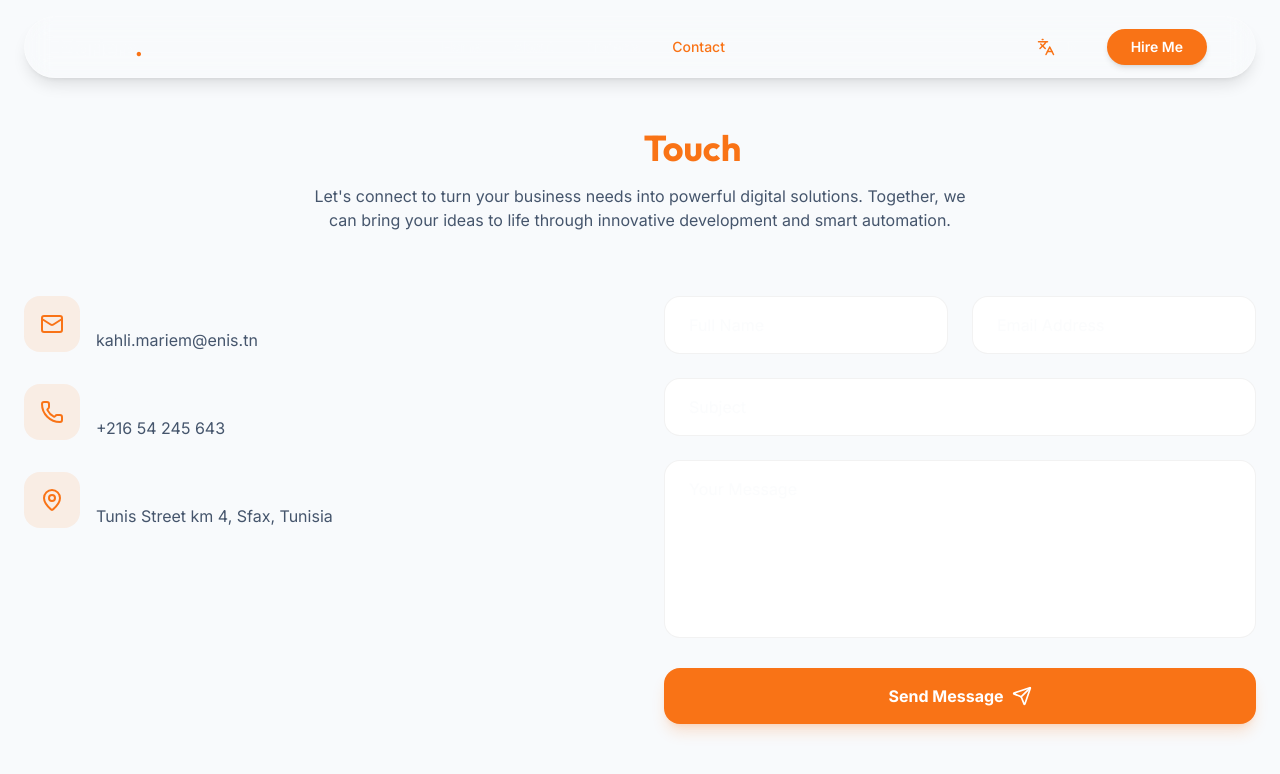
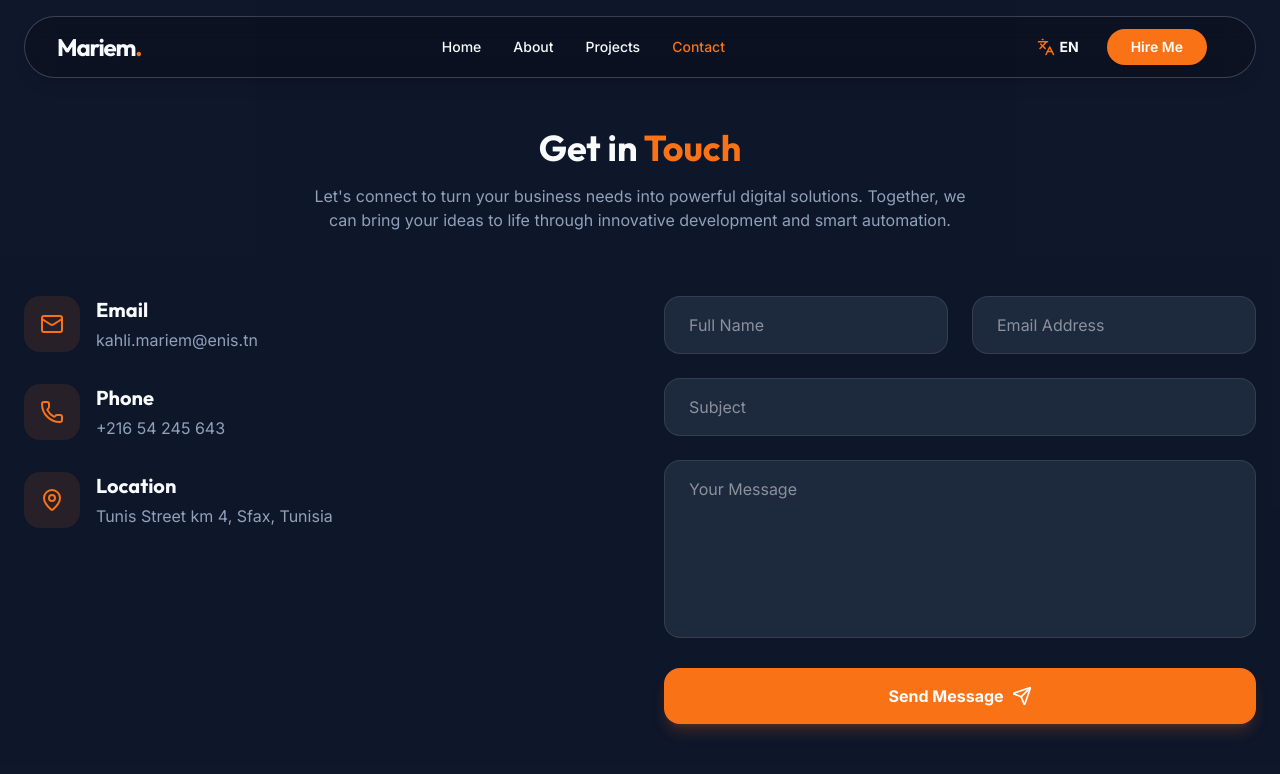
Before and after one commit to mariemkahli1/My_Portfolio_website, a React (Vite) app: page /contact in a window 1280 px wide. Shown: the top 774 px of the page. Built offline with nearby package versions, Linux system fonts and the light colour scheme.

Commit message:
update dark mode dans components

```diff
--- a/src/components/Contact.tsx
+++ b/src/components/Contact.tsx
@@ -36,11 +36,11 @@ const Contact: React.FC = () => {
   };
 
   return (
-    <section id="contact" className="min-h-screen pt-32 pb-24 bg-slate-50 dark:bg-slate-900/50 transition-colors duration-300">
+    <section id="contact" className="min-h-screen pt-32 pb-24 bg-slate-900/50 transition-colors duration-300">
       <div className="max-w-7xl mx-auto px-6">
         <div className="text-center mb-16">
           <h2 className="text-4xl font-bold mb-4">{t('contact.title')} <span className="text-primary">{t('contact.subtitle')}</span></h2>
-          <p className="text-slate-600 dark:text-slate-400 max-w-2xl mx-auto">
+          <p className="text-slate-400 max-w-2xl mx-auto">
             {t('contact.description')}
           </p>
         </div>
@@ -58,7 +58,7 @@ const Contact: React.FC = () => {
               </div>
               <div>
                 <h3 className="text-xl font-bold mb-1">Email</h3>
-                <p className="text-slate-600 dark:text-slate-400">kahli.mariem@enis.tn</p>
+                <p className="text-slate-400">kahli.mariem@enis.tn</p>
               </div>
             </div>
 
@@ -68,7 +68,7 @@ const Contact: React.FC = () => {
               </div>
               <div>
                 <h3 className="text-xl font-bold mb-1">Phone</h3>
-                <p className="text-slate-600 dark:text-slate-400">+216 54 245 643</p>
+                <p className="text-slate-400">+216 54 245 643</p>
               </div>
             </div>
 
@@ -78,7 +78,7 @@ const Contact: React.FC = () => {
               </div>
               <div>
                 <h3 className="text-xl font-bold mb-1">Location</h3>
-                <p className="text-slate-600 dark:text-slate-400">Tunis Street km 4, Sfax, Tunisia</p>
+                <p className="text-slate-400">Tunis Street km 4, Sfax, Tunisia</p>
               </div>
             </div>
           </motion.div>
@@ -89,12 +89,12 @@ const Contact: React.FC = () => {
             viewport={{ once: true }}
           >
             {status === 'success' ? (
-              <div className="bg-white dark:bg-slate-800 p-12 rounded-3xl border border-primary/20 flex flex-col items-center text-center space-y-4 shadow-xl transition-colors duration-300">
+              <div className="bg-slate-800 p-12 rounded-3xl border border-primary/20 flex flex-col items-center text-center space-y-4 shadow-xl transition-colors duration-300">
                 <div className="p-4 bg-primary/20 text-primary rounded-full">
                   <CheckCircle size={48} />
                 </div>
                 <h3 className="text-2xl font-bold">{t('contact.success')}</h3>
-                <p className="text-slate-600 dark:text-slate-400">
+                <p className="text-slate-400">
                   {t('language') === 'fr' ? "Merci de m'avoir contactée. Je vous répondrai dès que possible." : "Thank you for reaching out. I'll get back to you as soon as possible."}
                 </p>
                 <button
@@ -112,14 +112,14 @@ const Contact: React.FC = () => {
                     type="text"
                     required
                     placeholder={t('contact.name')}
-                    className="w-full px-6 py-4 bg-white dark:bg-slate-800 rounded-2xl border border-black/5 dark:border-white/10 focus:border-primary outline-none transition-all duration-300"
+                    className="w-full px-6 py-4 bg-slate-800 rounded-2xl border border-white/10 focus:border-primary outline-none transition-all duration-300"
                   />
                   <input
                     name="email"
                     type="email"
                     required
                     placeholder={t('contact.email')}
-                    className="w-full px-6 py-4 bg-white dark:bg-slate-800 rounded-2xl border border-black/5 dark:border-white/10 focus:border-primary outline-none transition-all duration-300"
+                    className="w-full px-6 py-4 bg-slate-800 rounded-2xl border border-white/10 focus:border-primary outline-none transition-all duration-300"
                   />
                 </div>
                 <input
@@ -127,14 +127,14 @@ const Contact: React.FC = () => {
                   type="text"
                   required
                   placeholder={t('language') === 'fr' ? 'Sujet' : 'Subject'}
-                  className="w-full px-6 py-4 bg-white dark:bg-slate-800 rounded-2xl border border-black/5 dark:border-white/10 focus:border-primary outline-none transition-all duration-300"
+                  className="w-full px-6 py-4 bg-slate-800 rounded-2xl border border-white/10 focus:border-primary outline-none transition-all duration-300"
                 />
                 <textarea
                   name="message"
                   required
                   placeholder={t('contact.message')}
                   rows={6}
-                  className="w-full px-6 py-4 bg-white dark:bg-slate-800 rounded-2xl border border-black/5 dark:border-white/10 focus:border-primary outline-none transition-all duration-300 resize-none"
+                  className="w-full px-6 py-4 bg-slate-800 rounded-2xl border border-white/10 focus:border-primary outline-none transition-all duration-300 resize-none"
                 ></textarea>
 
                 {status === 'error' && (
--- a/src/components/Navbar.tsx
+++ b/src/components/Navbar.tsx
@@ -1,12 +1,10 @@
 import React from 'react';
 import { motion } from 'framer-motion';
-import { Moon, Sun, Menu, X, Languages } from 'lucide-react';
-import { useTheme } from '../ThemeContext';
+import { Menu, X, Languages } from 'lucide-react';
 import { useLanguage } from '../LanguageContext';
 import { Link, useLocation } from 'react-router-dom';
 
 const Navbar: React.FC = () => {
-  const { theme, toggleTheme } = useTheme();
   const { language, setLanguage, t } = useLanguage();
   const [isOpen, setIsOpen] = React.useState(false);
   const location = useLocation();
@@ -20,7 +18,7 @@ const Navbar: React.FC = () => {
 
   return (
     <nav className="fixed top-0 left-0 right-0 z-50 px-6 py-4">
-      <div className="max-w-7xl mx-auto flex items-center justify-between bg-white/10 dark:bg-black/20 backdrop-blur-md rounded-full px-8 py-3 border border-white/20 shadow-lg">
+      <div className="max-w-7xl mx-auto flex items-center justify-between bg-black/20 backdrop-blur-md rounded-full px-8 py-3 border border-white/20 shadow-lg">
         <div className="text-2xl font-bold font-display tracking-tighter">
           Mariem<span className="text-primary">.</span>
         </div>
@@ -43,13 +41,12 @@ const Navbar: React.FC = () => {
         <div className="flex items-center space-x-4">
           <button
             onClick={() => setLanguage(language === 'en' ? 'fr' : 'en')}
-            className="flex items-center space-x-1 px-3 py-1.5 rounded-full hover:bg-black/5 dark:hover:bg-white/10 transition-colors text-sm font-bold uppercase"
+            className="flex items-center space-x-1 px-3 py-1.5 rounded-full hover:bg-white/10 transition-colors text-sm font-bold uppercase"
             aria-label="Toggle Language"
           >
             <Languages size={18} className="text-primary" />
             <span>{language}</span>
           </button>
-
 
           <Link
             to="/contact"
@@ -72,14 +69,14 @@ const Navbar: React.FC = () => {
         <motion.div
           initial={{ opacity: 0, y: -20 }}
           animate={{ opacity: 1, y: 0 }}
-          className="md:hidden absolute top-24 left-6 right-6 bg-white dark:bg-slate-900 rounded-3xl p-6 shadow-2xl border border-black/5 dark:border-white/10"
+          className="md:hidden absolute top-24 left-6 right-6 bg-slate-900 rounded-3xl p-6 shadow-2xl border border-white/10"
         >
           <div className="flex flex-col space-y-4">
             {navLinks.map((link) => (
               <Link
                 key={link.name}
                 to={link.href}
-                className={`text-lg font-medium py-2 border-b border-black/5 dark:border-white/5 ${
+                className={`text-lg font-medium py-2 border-b border-white/5 ${
                   location.pathname === link.href ? 'text-primary' : ''
                 }`}
                 onClick={() => setIsOpen(false)}
--- a/src/components/Projects.tsx
+++ b/src/components/Projects.tsx
@@ -2,12 +2,14 @@ import React from 'react';
 import { motion } from 'framer-motion';
 import { Github } from 'lucide-react';
 import { useLanguage } from '../LanguageContext';
-import auth from '../assets/Authentification.png';
-import commerce from '../assets/E-commerce.png';
-import library from '../assets/library.png';
-import sporty from '../assets/SPORTY.png';
+
 const Projects: React.FC = () => {
   const { t } = useLanguage();
+  const auth = "/src/assets/Authentification.png";
+  const commerce = "/src/assets/E-commerce.png";
+  const library = "/src/assets/library.png";
+  const sporty = "/src/assets/SPORTY.png";
+
   const projects = [
     {
       title: t('projects.p1.title'),
@@ -40,11 +42,11 @@ const Projects: React.FC = () => {
   ];
 
   return (
-    <section id="projects" className="min-h-screen pt-32 pb-24 bg-slate-50 dark:bg-slate-900 transition-colors duration-300">
+    <section id="projects" className="min-h-screen pt-32 pb-24 bg-slate-900 transition-colors duration-300">
       <div className="max-w-7xl mx-auto px-6">
         <div className="text-center mb-16">
           <h2 className="text-4xl font-bold mb-4">{t('projects.title')} <span className="text-primary">{t('projects.subtitle')}</span></h2>
-          <p className="text-slate-600 dark:text-slate-400 max-w-2xl mx-auto">
+          <p className="text-slate-400 max-w-2xl mx-auto">
             {t('projects.description')}
           </p>
         </div>
@@ -57,7 +59,7 @@ const Projects: React.FC = () => {
               whileInView={{ opacity: 1, y: 0 }}
               viewport={{ once: true }}
               transition={{ delay: i * 0.1 }}
-              className="group bg-white dark:bg-slate-800 rounded-3xl overflow-hidden shadow-lg border border-black/5 dark:border-white/10 hover:shadow-2xl transition-all duration-300"
+              className="group bg-slate-800 rounded-3xl overflow-hidden shadow-lg border border-white/10 hover:shadow-2xl transition-all duration-300"
             >
               <div className="relative h-48 overflow-hidden">
                 <img
@@ -75,7 +77,7 @@ const Projects: React.FC = () => {
 
               <div className="p-6">
                 <h3 className="text-xl font-bold mb-2">{project.title}</h3>
-                <p className="text-sm text-slate-600 dark:text-slate-400 mb-4 line-clamp-2">
+                <p className="text-sm text-slate-400 mb-4 line-clamp-2">
                   {project.description}
                 </p>
                 <div className="flex flex-wrap gap-2">
```
Also changed, not shown: src/components/About.tsx (+13 -13 lines).
